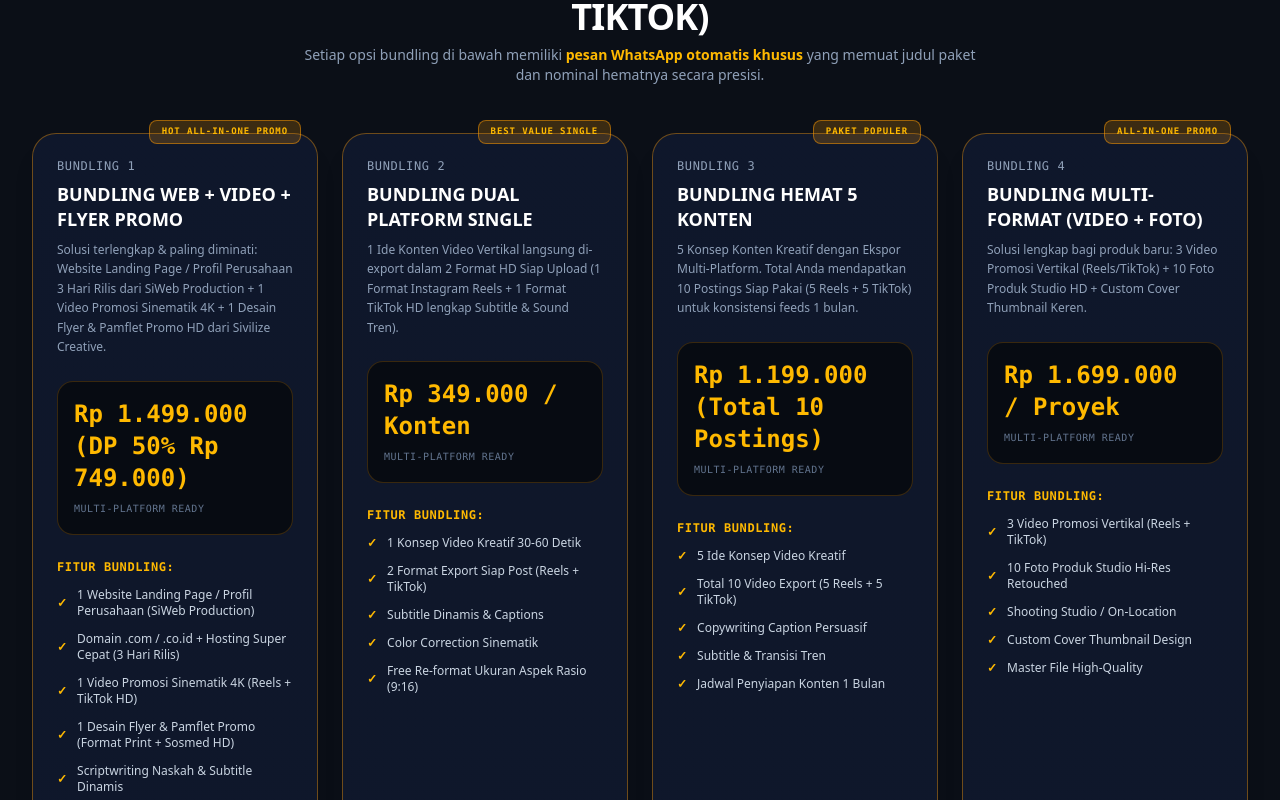
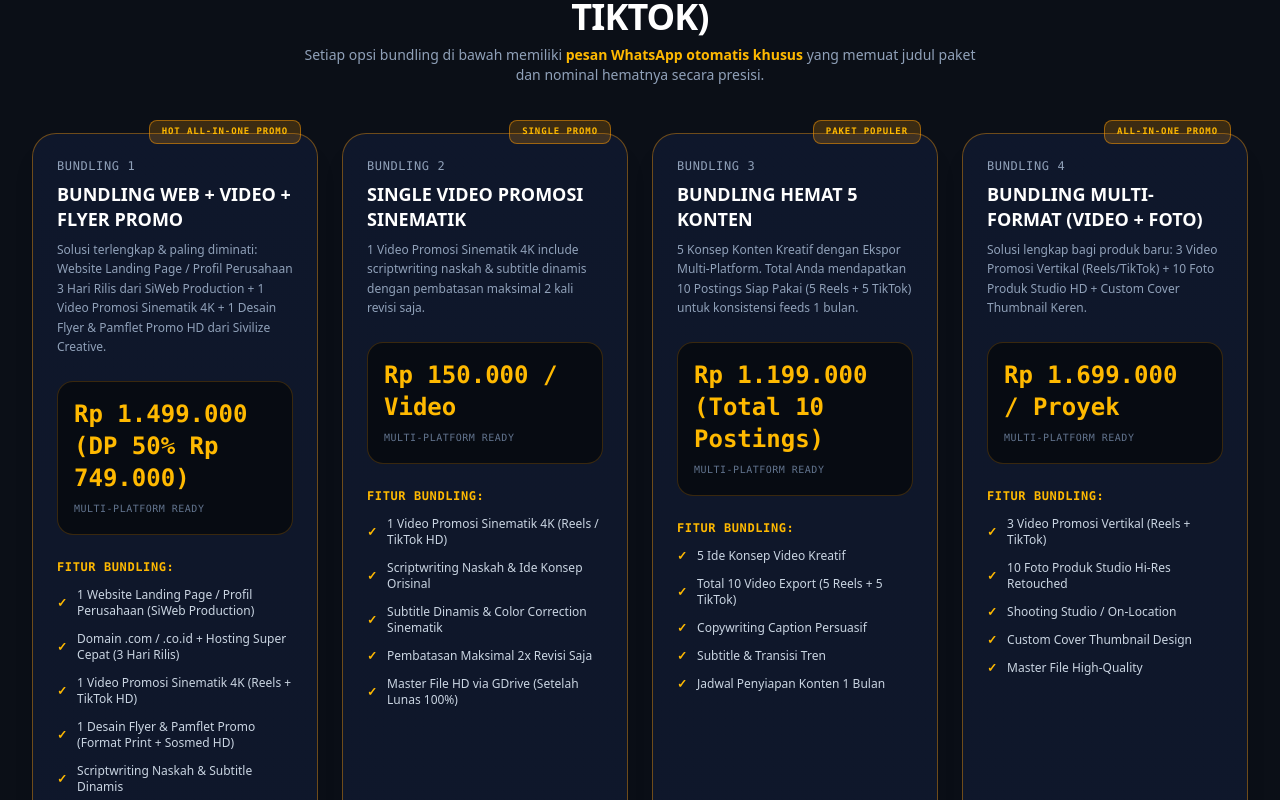
Before and after one commit to muhamadadrian210-debug/sivilize-creative, a Next.js app: page /harga in a window 1280 px wide. Shown: the part 1220-2020 px from the top of the page. Built offline with nearby package versions, Linux system fonts and the light colour scheme.

Commit message:
fix: replace 349k package card with Rp 150.000 Single Video Promosi Sinematik card

```diff
--- a/src/app/harga/page.tsx
+++ b/src/app/harga/page.tsx
@@ -29,18 +29,18 @@ export default function HargaPage() {
       waMessage: "Halo Mas Shatrya Dhimar (CMO Sivilize Corp Indonesia),\n\nSaya mau order *Paket Bundling Web + 1 Video Sinematik + 1 Desain Flyer/Pamflet (Rp 1.499.000 / DP Rp 749.000)*.\n\nBoleh dibantu koordinasi brief & penyerahan bahan materinya? Terima kasih."
     },
     {
-      name: "Bundling Dual Platform Single",
-      price: "Rp 349.000 / Konten",
-      badge: "BEST VALUE SINGLE",
-      desc: "1 Ide Konten Video Vertikal langsung di-export dalam 2 Format HD Siap Upload (1 Format Instagram Reels + 1 Format TikTok HD lengkap Subtitle & Sound Tren).",
+      name: "Single Video Promosi Sinematik",
+      price: "Rp 150.000 / Video",
+      badge: "SINGLE PROMO",
+      desc: "1 Video Promosi Sinematik 4K include scriptwriting naskah & subtitle dinamis dengan pembatasan maksimal 2 kali revisi saja.",
       features: [
-        "1 Konsep Video Kreatif 30-60 Detik",
-        "2 Format Export Siap Post (Reels + TikTok)",
-        "Subtitle Dinamis & Captions",
-        "Color Correction Sinematik",
-        "Free Re-format Ukuran Aspek Rasio (9:16)"
+        "1 Video Promosi Sinematik 4K (Reels / TikTok HD)",
+        "Scriptwriting Naskah & Ide Konsep Orisinal",
+        "Subtitle Dinamis & Color Correction Sinematik",
+        "Pembatasan Maksimal 2x Revisi Saja",
+        "Master File HD via GDrive (Setelah Lunas 100%)"
       ],
-      waMessage: "Halo Mas Shatrya Dhimar (CMO Sivilize Creative),\n\nSaya mau pesan *Paket Bundling Dual Platform Single (Rp 349.000 / Konten - Reels & TikTok)*.\n\nBoleh dibantu koordinasi brief & jadwal videonya? Terima kasih."
+      waMessage: "Halo Mas Shatrya Dhimar (CMO Sivilize Creative),\n\nSaya mau order *Single Video Promosi Sinematik (Rp 150.000 / Video - Max 2x Revisi)*.\n\nBoleh dibantu koordinasi brief & jadwal videonya? Terima kasih."
     },
     {
       name: "Bundling Hemat 5 Konten",
```
